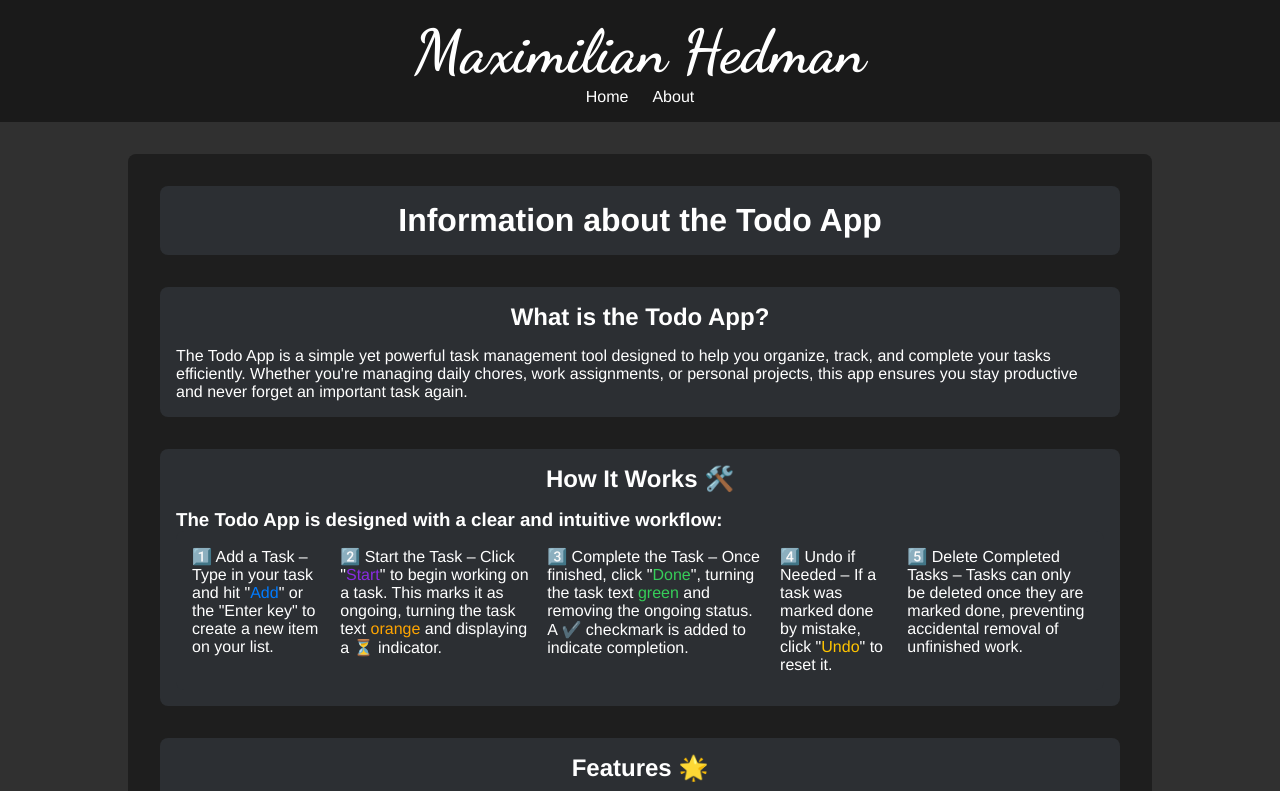
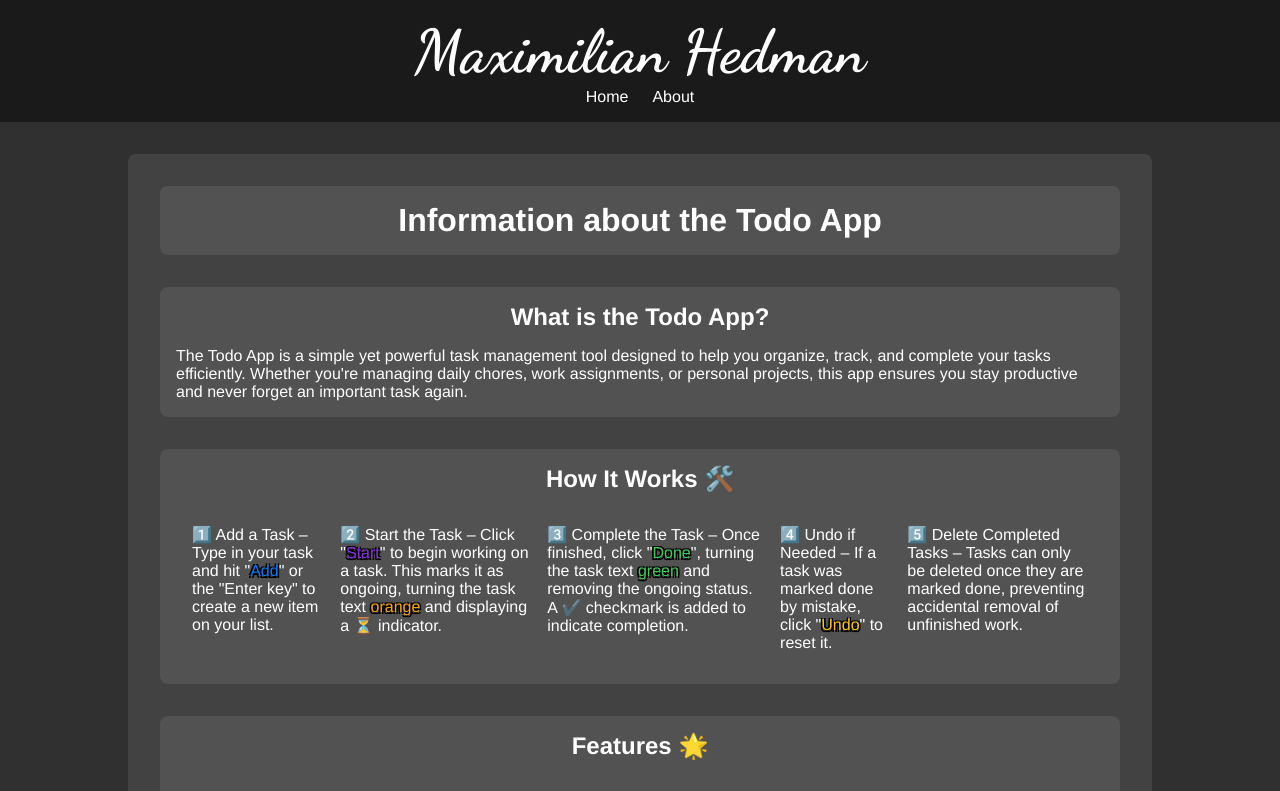
Before and after one commit to MaximilianHedman/Todo_List, a React (Vite) app in the folder vite-project/: page /about in a window 1280 px wide. Shown: the top 791 px of the page. Built offline with nearby package versions, Linux system fonts and the light colour scheme.

Commit message:
Added text shadow for some about text for better visuality

```diff
--- a/vite-project/src/components/Navbar/Navbar.scss
+++ b/vite-project/src/components/Navbar/Navbar.scss
@@ -18,6 +18,10 @@ nav {
             font-weight: 700;
             font-size: 26px;
         }
+    }
+
+    .nav-links-container {
+        width: 75%;
     }
 
     .menu-toggle {
--- a/vite-project/src/pages/About/About.jsx
+++ b/vite-project/src/pages/About/About.jsx
@@ -13,7 +13,6 @@ const About = () => {
             </section>
             <section className='about-section'>
                 <h2>How It Works 🛠️</h2>
-                <h3>The Todo App is designed with a clear and intuitive workflow:</h3>
                 <ul>
                     <li>
                         <p> 1️⃣ Add a Task – Type in your task and hit "<span className='add-color'>Add</span>" or the "Enter key" to create a new item on your list.</p>
--- a/vite-project/src/pages/About/About.scss
+++ b/vite-project/src/pages/About/About.scss
@@ -9,7 +9,7 @@
     gap: 2rem;
     padding: 2rem;
     border-radius: .5rem;
-    background-color: #1e1e1e;
+    background-color: colors.$about-container-background-color;
     max-width: 1024px;
 
     h1,
@@ -35,8 +35,17 @@
         width: 100%;
         padding: 1rem;
         border-radius: .5rem;
-        background-color: #2c2f33;
+        background-color: colors.$about-section-ul-background-color;
         flex: 1 1 clamp(300px, 50%, 600px);
+
+        .add-color,
+        .start-color,
+        .ongoing-color,
+        .done-color,
+        .undo-color,
+        .delete-color {
+            text-shadow: colors.$about-text-shadow;
+        }
 
         .add-color {
             color: colors.$about-add-color;
--- a/vite-project/src/partials/_colors.scss
+++ b/vite-project/src/partials/_colors.scss
@@ -6,7 +6,7 @@ $nav-background-color: #1a1a1a;
 $nav-links-desktop-a-hover: #d64f4f;
 
 $nav-mobile-menu-background-color: #1a1a1a;
-$nav-mobile-menu-li-border-bottom-color: #fff;
+$nav-mobile-menu-li-border-bottom-color: hsla(0, 0%, 100%, 0.25);
 // ___________________________________________________________________FOOTER________________________________________________________________
 $footer-background-color: #171717;
 $footer-icon-hover-color: #d64f4f;
@@ -58,6 +58,12 @@ $modal-btn-confirm-hover-background-color: #218737;
 $modal-btn-close-background-color: #dc3545;
 $modal-btn-close-hover-background-color: #c82333;
 // ___________________________________________________________________ABOUT_________________________________________________________________
+$about-container-background-color: #424242;
+
+$about-section-ul-background-color: #525252;
+
+$about-text-shadow: -1.5px -1.5px 0 black, 1.5px -1.5px 0 black, -1.5px 1.5px 0 black, 1.5px 1.5px 0 black;
+
 $about-add-color: #007bff;
 $about-start-color: #8a2be2;
 $about-undo-color: #ffc400;
```
